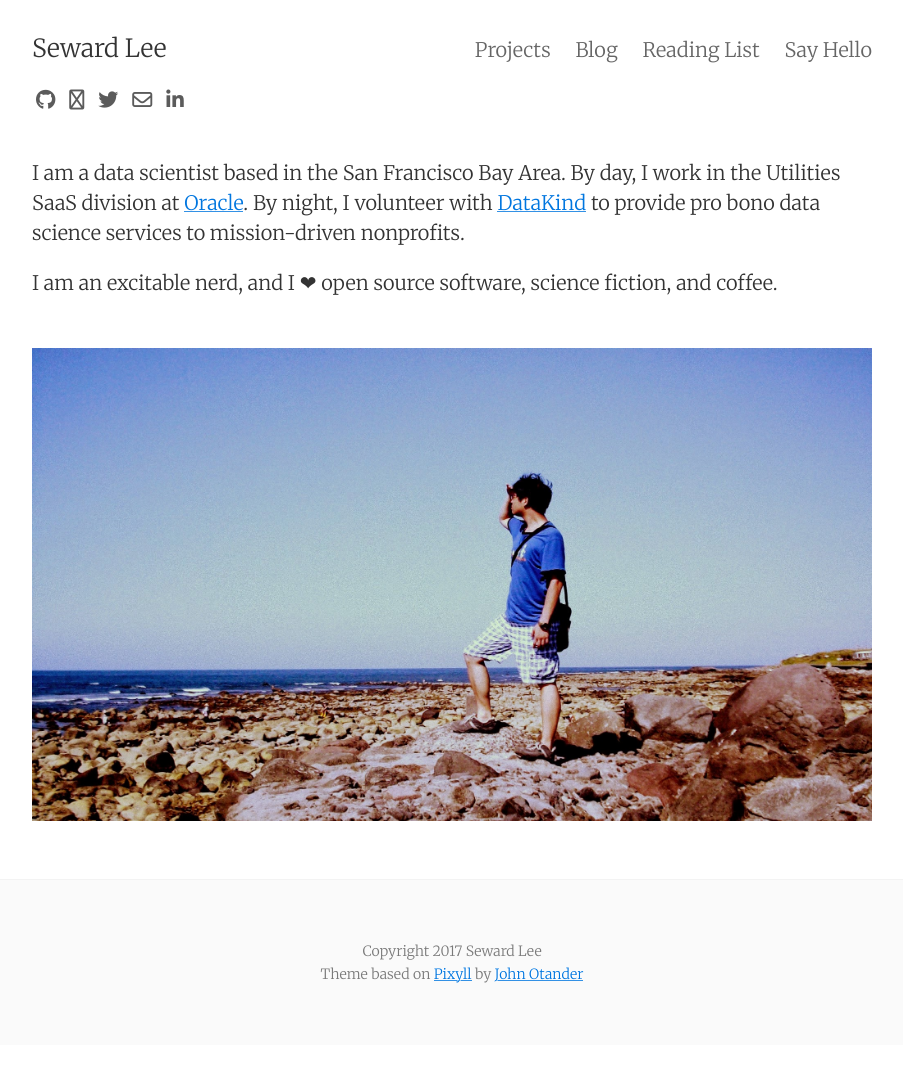
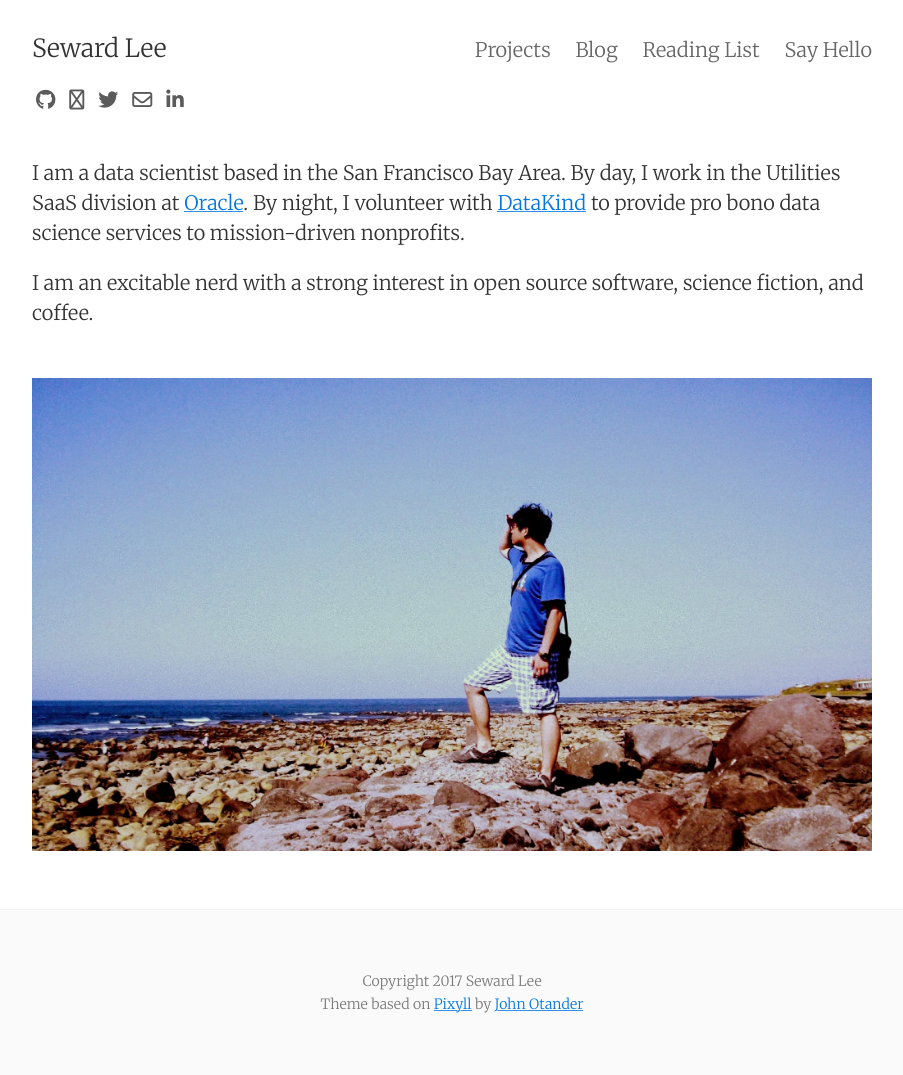
Before and after one commit to sewardlee337/sewardlee337.github.io, a Jekyll site: the page built from index.html, in a window 1280 px wide. Shown: the whole page, without its empty margins (188-1091 px from the left). Built offline with Jekyll 4.4.1, drawn with Linux system fonts in a browser that asks for light colours; nearby versions of some CDN libraries; the list of posts is cut into pages by our own code; before the commit the page ends 1045 px from its top, so only the background shows below that.

Commit message:
Minor edits

```diff
--- a/index.html
+++ b/index.html
@@ -14,7 +14,7 @@ nonprofits.
 </p>
 
 <p>
-I am an excitable nerd, and I &#10084; open source software, science fiction,
+I am an excitable nerd with a strong interest in open source software, science fiction,
 and coffee.
 
 </p>
```
Also changed, not shown: projects.md (+2 -2 lines).
